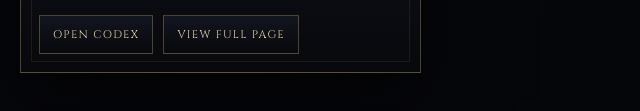
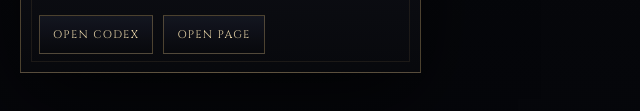
Before and after one commit to ioannisgutevas/sanctum-monster-manual, a plain HTML site: page index.html in a window 1280 px wide. Shown: the part 635-746 px from the top of the page, 0-640 px from the left. Drawn offline with nearby package versions, Linux system fonts and the light colour scheme.

Commit message:
Update index.html

```diff
--- a/index.html
+++ b/index.html
@@ -491,7 +491,7 @@ function renderMonsters(){
 
       <div class="card-actions">
         <button class="btn" type="button" data-open="${escapeHTML(monster.url)}" data-name="${escapeHTML(monster.name)}">Open Codex</button>
-        <a class="btn" href="${getWebflowMonsterUrl(monster.url)}" target="_blank" rel="noopener">View Full Page</a>
+        <a class="btn" href="${escapeHTML(monster.url)}" target="_blank" rel="noopener">Open Page</a>
       </div>
     `;
 
```
